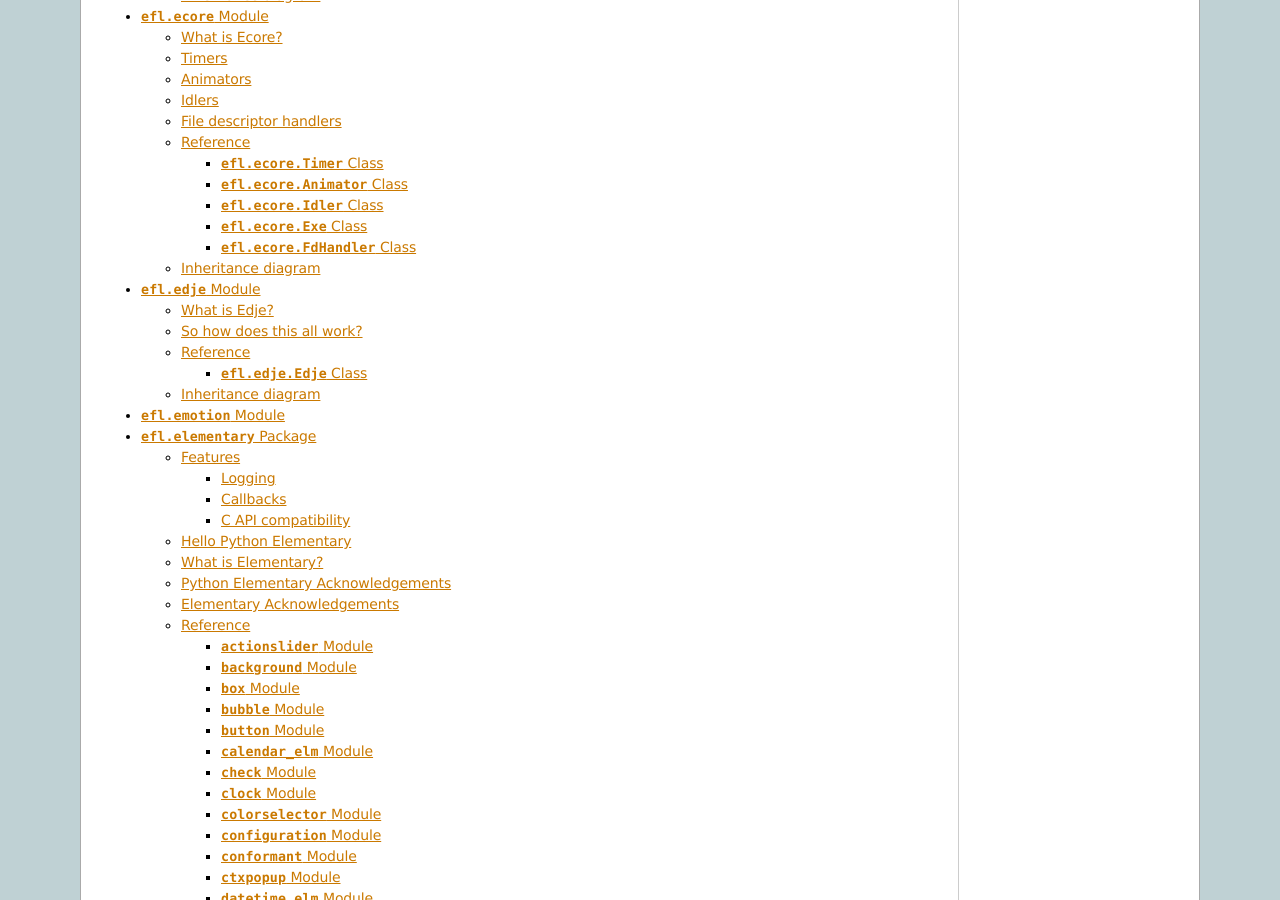
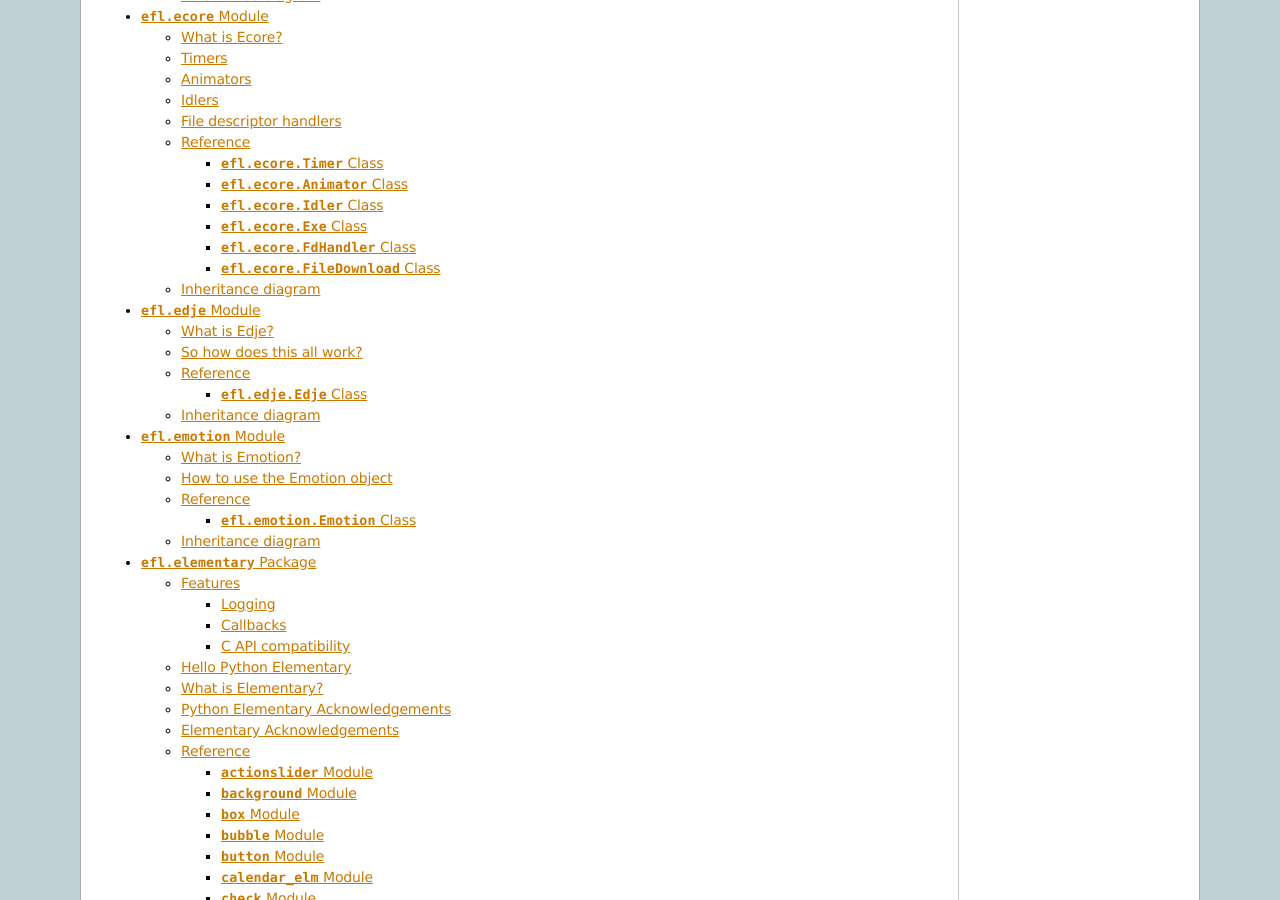
Before and after one commit to DaveMDS/python-efl, a Sphinx documentation site: the page built from doc/efl.rst, in a window 1280 px wide and 900 px high, scrolled down 487 px. Built offline with Sphinx 7.4.7, drawn with Linux system fonts in a browser that asks for light colours; some of the changed lines change nothing that is shown.

Commit message:
Python-EFL: doc infra for emotion
SVN revision: 84365

```diff
--- a/doc/efl.rst
+++ b/doc/efl.rst
@@ -6,5 +6,5 @@
     evas/evas
     ecore/ecore
     edje/edje
-    module-emotion
+    emotion/emotion
     elementary/elementary
--- /dev/null
+++ b/doc/emotion/class-emotion.rst
@@ -0,0 +1,4 @@
+:class:`efl.emotion.Emotion` Class
+==================================
+
+.. autoclass:: efl.emotion.Emotion
--- /dev/null
+++ b/doc/emotion/emotion.rst
@@ -0,0 +1,83 @@
+:mod:`efl.emotion` Module
+=========================
+
+.. automodule:: efl.emotion
+
+What is Emotion?
+----------------
+
+Emotion is a media object library for Evas and Ecore.
+
+Emotion is a library that allows playing audio and video files, using one of
+its backends (gstreamer, xine, vlc or generic shm player).
+
+It is integrated into Ecore through its mainloop, and is transparent to the
+user of the library how the decoding of audio and video is being done. Once
+the objects are created, the user can set callbacks to the specific events
+and set options to this object, all in the main loop (no threads are needed).
+
+Emotion is also integrated with Evas. The emotion object returned by
+emotion_object_add() is an Evas smart object, so it can be manipulated with
+default Evas object functions. Callbacks can be added to the signals emitted
+by this object with evas_object_smart_callback_add().
+
+The Emotion library uses Evas smart objects to allow you to manipulate the
+created object as any other Evas object, and to connect to its signals,
+handling them when needed. It's also possible to swallow Emotion objects
+inside Edje themes, and expect it to behave as a normal image or rectangle
+when regarding to its dimensions.
+
+
+How to use the Emotion object
+-----------------------------
+
+Emotion provides an Evas smart object that allows to play, control and
+display a video or audio file. The API is synchronous but not everything
+happens immediately. There are also some signals to report changed states.
+
+Basically, once the object is created and initialized, a file will be set to
+it, and then it can be resized, moved, and controlled by other Evas object
+functions.
+
+However, the decoding of the music and video occurs not in the Ecore main
+loop, but usually in another thread (this depends on the module being used).
+The synchronization between this other thread and the main loop not visible
+to the end user of the library. The user can just register callbacks to the
+available signals to receive information about the changed states, and can
+call other functions from the API to request more changes on the current
+loaded file.
+
+There will be a delay between an API being called and it being really
+executed, since this request will be done in the main thread, and it needs to
+be sent to the decoding thread. For this reason, always call functions like
+emotion_object_size_get() or emotion_object_length_get() after some signal
+being sent, like "playback_started" or "open_done".
+
+.. rubric:: Available signals
+
+The Evas_Object returned by emotion_object_add() has a number of signals that
+can be listened to using evas' smart callbacks mechanism. All signals have
+NULL as event info. The following is a list of interesting signals:
+ - ``playback_started`` Emitted when the playback starts
+ - ``playback_finished`` Emitted when the playback finishes
+ - ``frame_decode`` Emitted every time a frame is decoded
+ - ``open_done`` Emitted when the media file is opened
+ - ``position_update`` Emitted when emotion_object_position_set is called
+ - ``decode_stop`` Emitted after the last frame is decoded
+
+
+Reference
+---------
+
+.. toctree::
+   :maxdepth: 4
+
+   class-emotion
+
+
+Inheritance diagram
+-------------------
+
+.. inheritance-diagram::
+    efl.emotion
+    :parts: 2
--- a/doc/module-emotion.rst
+++ /dev/null
@@ -1,4 +0,0 @@
-:mod:`efl.emotion` Module
--------------------------
-
-.. automodule:: efl.emotion
```
Also changed, not shown: 1 other file.
